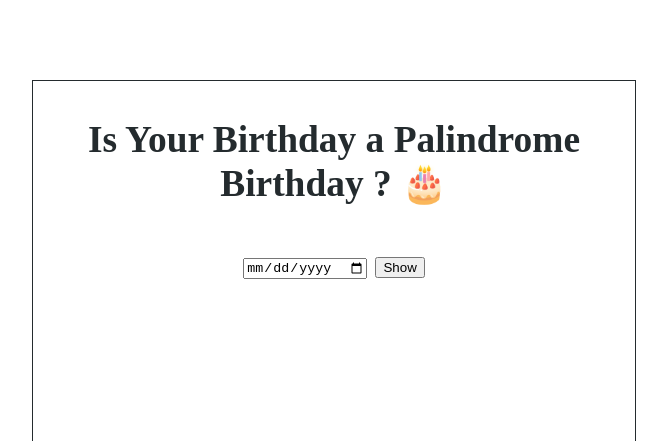
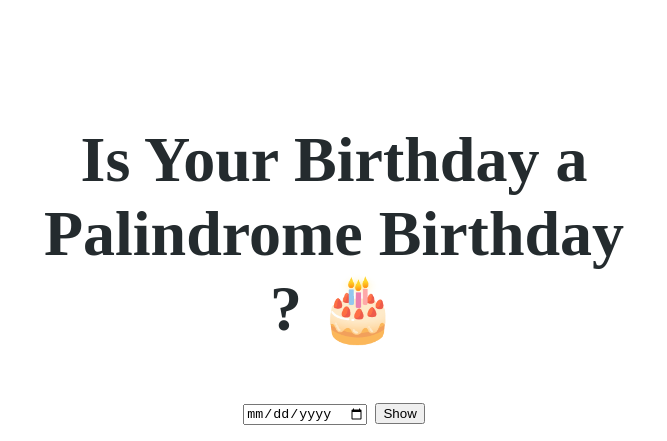
Before and after one commit to ayush65/Is--YOUR-BIRTHDAY-A-PALINDROM-NEOG-CAMP-mark13, a plain HTML site: page index.html in a window 1280 px wide. Shown: the top 441 px of the page, without its empty margins (416-1083 px from the left). Drawn offline with Linux system fonts and the light colour scheme.

Commit message:
update style.css

```diff
--- a/index.html
+++ b/index.html
@@ -8,7 +8,8 @@
   </head>
   <body>
     <main>
-      <h3>Is Your Birthday a Palindrome Birthday ? 🎂</h3>
+
+      <h1>Is Your Birthday a Palindrome Birthday ? 🎂</h1>
       <input type="date" id="bday-input" />
       <button id="show-btn">Show</button>
       <p id="result"></p>
--- a/style.css
+++ b/style.css
@@ -15,7 +15,7 @@ body {
 
 
 main {
-  border: 1px solid #242B2E;
+
   text-align: center;
   height: 200%;
 }
```
